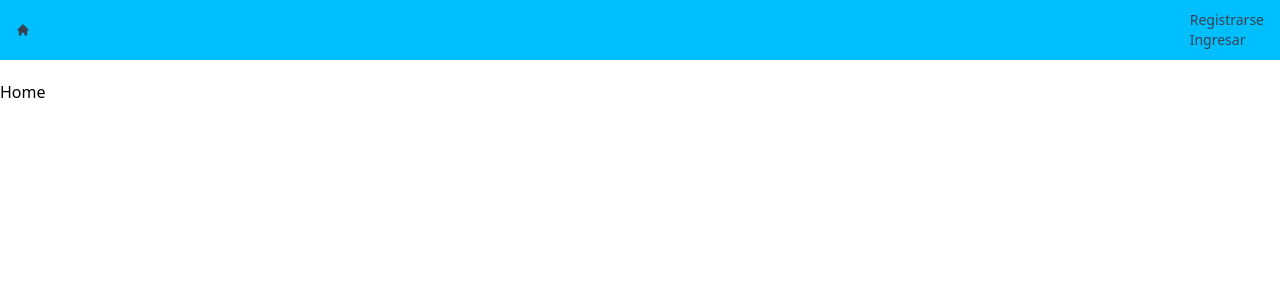
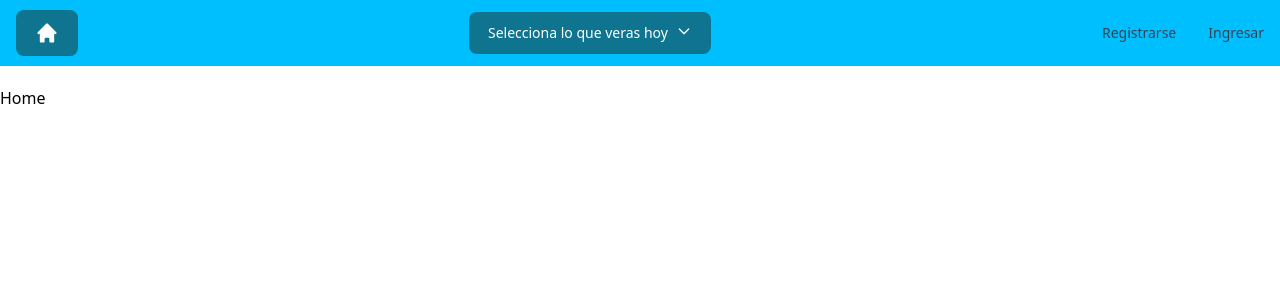
Before and after one commit to juliocesaracosta/technical-evaluation-front, a React (Create React App) app: page / in a window 1280 px wide. Shown: the top 300 px of the page. Built offline with nearby package versions, Linux system fonts and the light colour scheme.

Commit message:
se ajusta la navegacion del usuario

```diff
--- a/src/App.js
+++ b/src/App.js
@@ -1,18 +1,17 @@
 import React, { useState, useEffect } from 'react';
-import Nav from './Components/Nav';
-import Profile from './Profile';
 import Administration from "./pages/Administration/Administration";
 import Themes from './pages/Themes/Themes';
 import ProtectedRoute from './Utils/ProtectedRoute';
 import Login from './pages/Login/Login';
-import { Routes, Route } from 'react-router-dom';
-
+import { Routes, Route , BrowserRouter} from 'react-router-dom';
 import Layout from './Layout';
 import Home from './Home';
+import Register from './pages/Login/Register';
 
 function App() {
   return (
     <>
+      <BrowserRouter>
         <ProtectedRoute>
           <Routes>
               <Route path="/" element={<Layout />}>
@@ -20,9 +19,11 @@ function App() {
                   <Route path="/administration" element={<Administration />} />
                   <Route path="/administration/themes" element={<Themes />} />
               </Route>
+              <Route path="/login" element={<Login />} />
+              <Route path="/register" element={<Register />} />
             </Routes>
         </ProtectedRoute>
-
+      </BrowserRouter>
     </>
   );
 }
--- a/src/Components/Nav.js
+++ b/src/Components/Nav.js
@@ -1,7 +1,8 @@
 import React, { useState, useEffect } from 'react';
-import { Link, useNavigate } from 'react-router-dom';
+import { Link, useNavigate, Navigate } from 'react-router-dom';
 import { Avatar, Dropdown, Navbar } from "flowbite-react";
 import { HiHome } from "react-icons/hi";
+import { Button } from "flowbite-react";
 
 
 function Nav() {
@@ -23,28 +24,44 @@ function Nav() {
   }, [user]);
 
   const logOut = () => {
-    sessionStorage.removeItem('token');
-    sessionStorage.removeItem('user');
-    navigate("/login");
-    console.log('Logout')
   }
+
   return (
     <Navbar fluid className='nav-important'>
       <Navbar.Collapse>
-        <Navbar.Link href=""><Link to="/"><HiHome /></Link></Navbar.Link>
+        <Navbar.Link href="">
+          <Link to="/">
+            <div className="flex flex-wrap gap-2">
+              <Button>
+              <HiHome className="h-6 w-6"/>
+              </Button>
+            </div>
+          </Link>
+        </Navbar.Link>
       </Navbar.Collapse>
+      <div>
+        <Dropdown
+          arrowIcon={true}
+          label={
+            "Selecciona lo que veras hoy"
+          }
+        >
+          <Dropdown.Item>Videos</Dropdown.Item>
+          <Dropdown.Item>Imagenes</Dropdown.Item>
+          <Dropdown.Item>Contenido</Dropdown.Item>
+        </Dropdown>
+        <Navbar.Toggle />
+      </div>
       <div className="flex md:order-2">
         { user ?
           <Navbar.Collapse>
             <Navbar.Link href="" className="text-red-600"><Link to="">Bienvenido {user.name}</Link></Navbar.Link>
-            <Navbar.Link href=""><Link to="" onClick={logOut}>Cerrar Sesion</Link></Navbar.Link>
+            <Navbar.Link href=""><Link to="/login" onClick={logOut}>Cerrar Sesion</Link></Navbar.Link>
           </Navbar.Collapse>
         :
           <div>
             <Navbar.Collapse>
               <Navbar.Link href=""><Link to="/register">Registrarse</Link></Navbar.Link>
-            </Navbar.Collapse>
-            <Navbar.Collapse>
               <Navbar.Link href=""><Link to="/login">Ingresar</Link></Navbar.Link>
             </Navbar.Collapse>
           </div>
--- a/src/Routers.js
+++ /dev/null
@@ -1,45 +0,0 @@
-import App from "./App";
-import Profile from "./Profile";
-import ErrorPage from "./error-page";
-import Administration from "./pages/Administration/Administration";
-import Themes from "./pages/Themes/Themes";
-import Login from "./pages/Login/Login";
-
-import {
-    createBrowserRouter
-} from "react-router-dom";
-import Layout from "./Layout";
-import Home from "./Home";
-import Register from "./pages/Login/Register";
-
-const router = createBrowserRouter([
-    {
-      path: "/",
-      element: <Layout/>,
-      errorElement: <ErrorPage />,
-      children:[
-        {
-          path: "/",
-          element: <Home/>
-        },
-        {
-          path: "/administration/themes",
-          element: <Themes/>
-        },
-        {
-          path: "/administration",
-          element: <Administration/>
-        },
-      ]
-    },
-    {
-      path: "/login",
-      element: <Login/>
-    },
-    {
-      path: "/register",
-      element: <Register/>
-    }
-]);
-
-export default router;
--- a/src/Utils/ProtectedRoute.js
+++ b/src/Utils/ProtectedRoute.js
@@ -1,20 +1,15 @@
 import React from 'react'
-import {useSelector} from "react-redux"
 import {Navigate, useLocation} from "react-router-dom"
 
 const ProtectedRoute = ({children}) => {
-    const user = useSelector((state) => state.user);
     let location = useLocation();
+    const paths= ['/', '/login', '/register']
 
-    if(!user.state.isAuthenticated) {
-
+    if ((!sessionStorage.getItem('token') || !sessionStorage.getItem('user')) && !paths.includes(location.pathname)) {
+        return <Navigate to="/login"  replace />
+    } else {
+        return children
     }
-    if ((!sessionStorage.getItem('token') || !sessionStorage.getItem('user')) && location.pathname !== '/') {
-        return <Navigate to="/login"  replace />
-    }
-
-    return children
-
 };
 
 export default ProtectedRoute;
--- a/src/index.js
+++ b/src/index.js
@@ -3,18 +3,12 @@ import ReactDOM from 'react-dom/client';
 import './index.css';
 import App from './App';
 import reportWebVitals from './reportWebVitals';
-import { RouterProvider } from 'react-router-dom';
-import router from './Routers';
-
-import { Provider } from 'react-redux';
 import store from './Redux/store';
 
 const root = ReactDOM.createRoot(document.getElementById('root'));
 root.render(
   <React.StrictMode>
-    <Provider store={store}>
-      <RouterProvider router={router}></RouterProvider>
-    </Provider>
+      <App></App>
   </React.StrictMode>
 );
 
--- a/src/pages/Login/Login.jsx
+++ b/src/pages/Login/Login.js
@@ -7,6 +7,8 @@ import {useNavigate } from "react-router-dom";
 function Login() {
     const { register, getValues } = useForm();
     const navigate = useNavigate();
+    sessionStorage.removeItem('token');
+    sessionStorage.removeItem('user');
 
     const login = async () => {
         const email = getValues("email");
@@ -30,7 +32,7 @@ function Login() {
 
     return (
         <div>
-            <div class="h-56 grid grid-cols-3 gap-4 content-normal ...">
+            <div className="h-56 grid grid-cols-3 gap-4 content-normal">
                 <div></div>
                 <div className="register">
                     <form>
@@ -54,6 +56,9 @@ function Login() {
                         <div>
                             <a href="/register">Registrarse</a>
                         </div>
+                        <div>
+                            <a href="/">Ir a inicio</a>
+                        </div>
                     </div>
                 </div>
                 <div></div>
--- a/src/pages/Login/Register.js
+++ b/src/pages/Login/Register.js
@@ -30,9 +30,9 @@ function Register(props) {
 
     return (
         <div>
-            <div class="h-56 grid grid-cols-3 gap-4 content-normal ...">
+            <div className="h-56 grid grid-cols-3 gap-4 content-normal">
                 <div></div>
-                <div class="register">
+                <div className="register">
                     <form>
                         <div>
                             <div className="mb-2 block">
@@ -74,7 +74,6 @@ function Register(props) {
                             <a href="/">Ir a inicio</a>
                         </div>
                     </div>
-
                 </div>
                 <div></div>
             </div>
--- a/src/pages/Themes/Themes.jsx
+++ b/src/pages/Themes/Themes.jsx
@@ -69,7 +69,6 @@ function Themes() {
                         <Table.HeadCell>Descripción</Table.HeadCell>
                         <Table.HeadCell>
                             Acciones
-                            Acciones
                         </Table.HeadCell>
                     </Table.Head>
                     <Table.Body className="divide-y">
```
Lines whose indentation alone changed are shown as unchanged.
